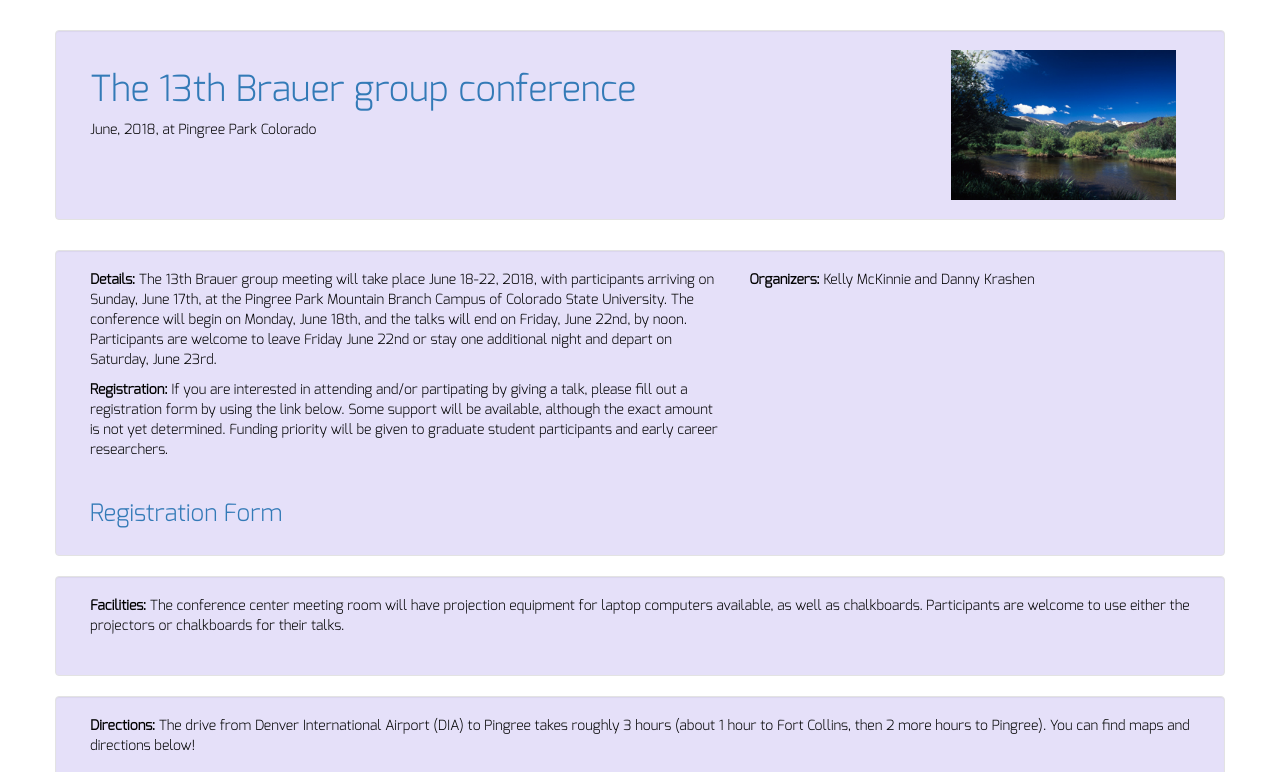
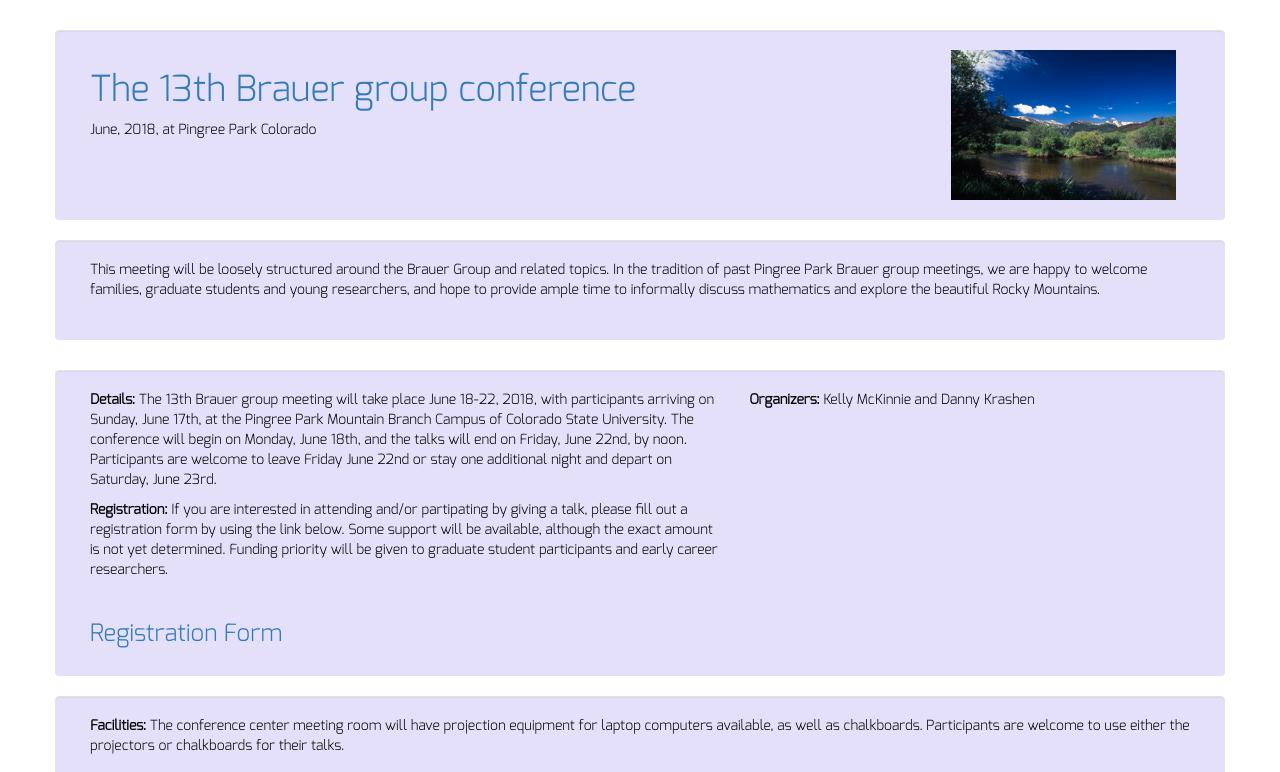
Before and after one commit to torsor/brauer, a Jekyll site: the page built from index.html, in a window 1280 px wide, cut to the strip 0-772 px from the top of the page. Built offline with Jekyll 4.4.1, drawn with Linux system fonts in a browser that asks for light colours; nearby versions of some CDN libraries.

Commit message:
add description

```diff
--- a/index.html
+++ b/index.html
@@ -1,6 +1,12 @@
 ---
 layout: default
 ---
+
+<div class="row well">
+  <div class="col-md-12" style="padding-bottom: 10px;">
+  <p>This meeting will be loosely structured around the Brauer Group and related topics. In the tradition of past Pingree Park Brauer group meetings, we are happy to welcome families, graduate students and young researchers, and hope to provide ample time to informally discuss mathematics and explore the beautiful Rocky Mountains.</p>
+  </div>
+</div>
 
 <div class="row well header-row">
   <div class="col-md-7">
```
